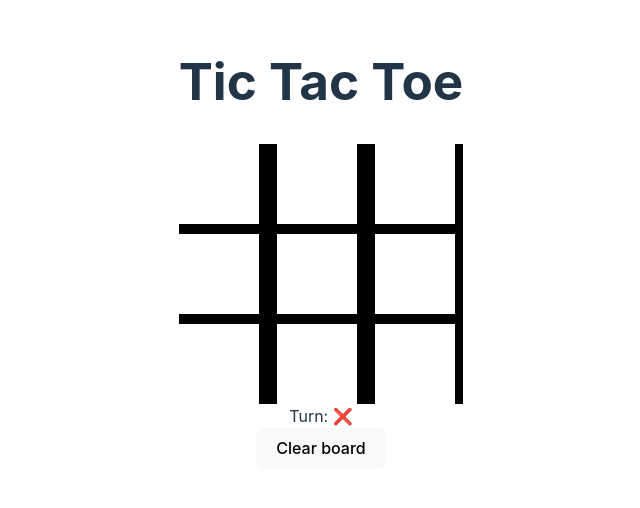
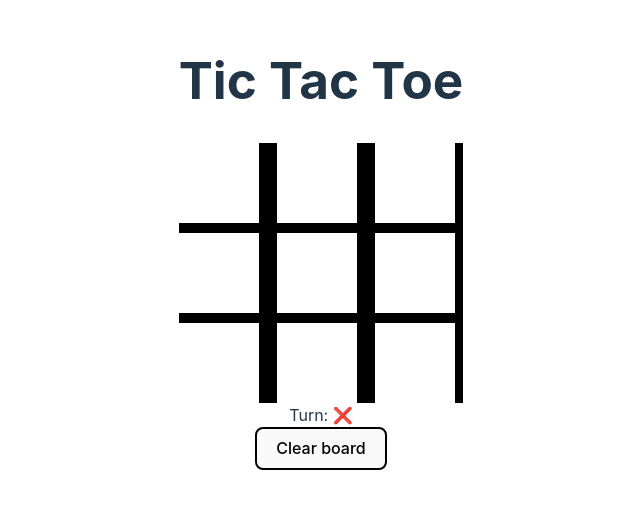
Before and after one commit to snlopez/React-Tic-Tac-Toe, a React (Vite) app: page / in a window 1280 px wide. Shown: the part 156-664 px from the top of the page, without its empty margins (319-959 px from the left). Built offline with nearby package versions, Linux system fonts and the light colour scheme.

Commit message:
feat: Styles corrections

```diff
--- a/package.json
+++ b/package.json
@@ -23,7 +23,9 @@
     "eslint": "^8.57.0",
     "eslint-config-standard-with-typescript": "^43.0.1",
     "eslint-plugin-import": "^2.29.1",
+    "eslint-plugin-jsx-a11y": "^6.8.0",
     "eslint-plugin-n": "^16.6.2",
+    "eslint-plugin-prettier": "^5.1.3",
     "eslint-plugin-promise": "^6.1.1",
     "eslint-plugin-react": "^7.34.1",
     "eslint-plugin-react-hooks": "^4.6.0",
--- a/src/components/Board/Board.tsx
+++ b/src/components/Board/Board.tsx
@@ -1,5 +1,4 @@
-import { useEffect } from 'react';
-import { useState } from 'react';
+import { useState, useEffect } from 'react';
 import { TURNS } from '../../constants/constants';
 import { checkTie, verifyWinner } from '../../utils';
 import { Square } from '../Square/Square';
--- a/src/components/Footer/Footer.tsx
+++ b/src/components/Footer/Footer.tsx
@@ -1,10 +1,12 @@
+import './footer.css';
+
 interface FooterProps {
   clearBoard: () => void;
 }
 
 export const Footer = ({ clearBoard }: FooterProps) => {
   return (
-    <footer>
+    <footer className='footer'>
       <button onClick={clearBoard}>Clear board</button>
     </footer>
   );
--- /dev/null
+++ b/src/components/Footer/footer.css
@@ -0,0 +1,3 @@
+.footer button {
+  border: 2px solid black;
+}
--- a/src/components/Square/square.css
+++ b/src/components/Square/square.css
@@ -7,3 +7,7 @@
   font-weight: 500;
   font-size: 50px;
 }
+
+.square:hover {
+  cursor: pointer;
+}
```
Also changed, not shown: .eslintrc.cjs, 1 other file (tests, documents, lock files or other folders).
